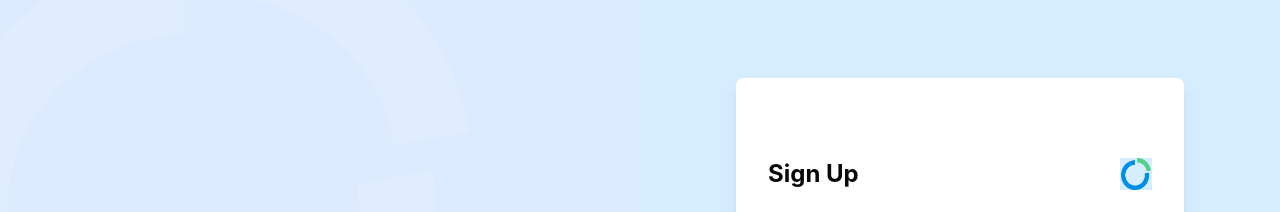
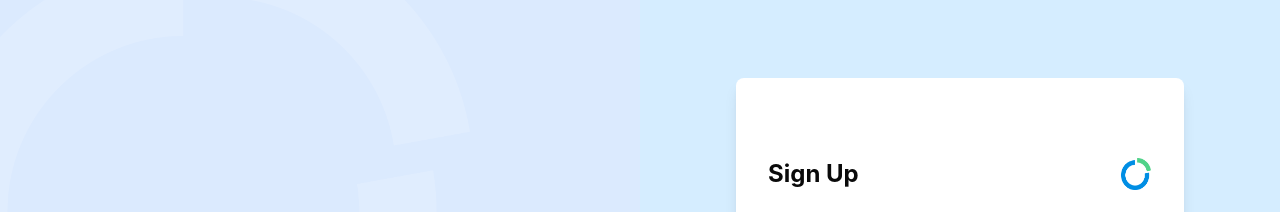
Before and after one commit to oladele-david/chekam, a React (Vite) app in the folder frontend/: page /signup in a window 1280 px wide. Shown: the top 212 px of the page. Built offline with nearby package versions, Linux system fonts and the light colour scheme; no server answers.

Commit message:
🔨 Update: Fix the Signup

```diff
--- a/frontend/src/pages/SignUp.jsx
+++ b/frontend/src/pages/SignUp.jsx
@@ -123,7 +123,7 @@ const SignupPage = () => {
                 <form className="w-full max-w-md bg-white p-8 rounded-lg shadow-lg pt-20" onSubmit={handleSubmit}>
                     <div className="relative flex flex-row justify-between items-center">
                     <h2 className="text-2xl font-bold mb-6">Sign Up</h2>
-                        <img src={LogoColored} alt="Logo" className="w-8 h-8 mb-6 bg-customLiteBlue"/>
+                        <img src={LogoColored} alt="Logo" className="w-8 h-8 mb-6"/>
                     </div>
 
                     {signupError && <Alert type="error" variant="destructive">{signupError}</Alert>}
```
